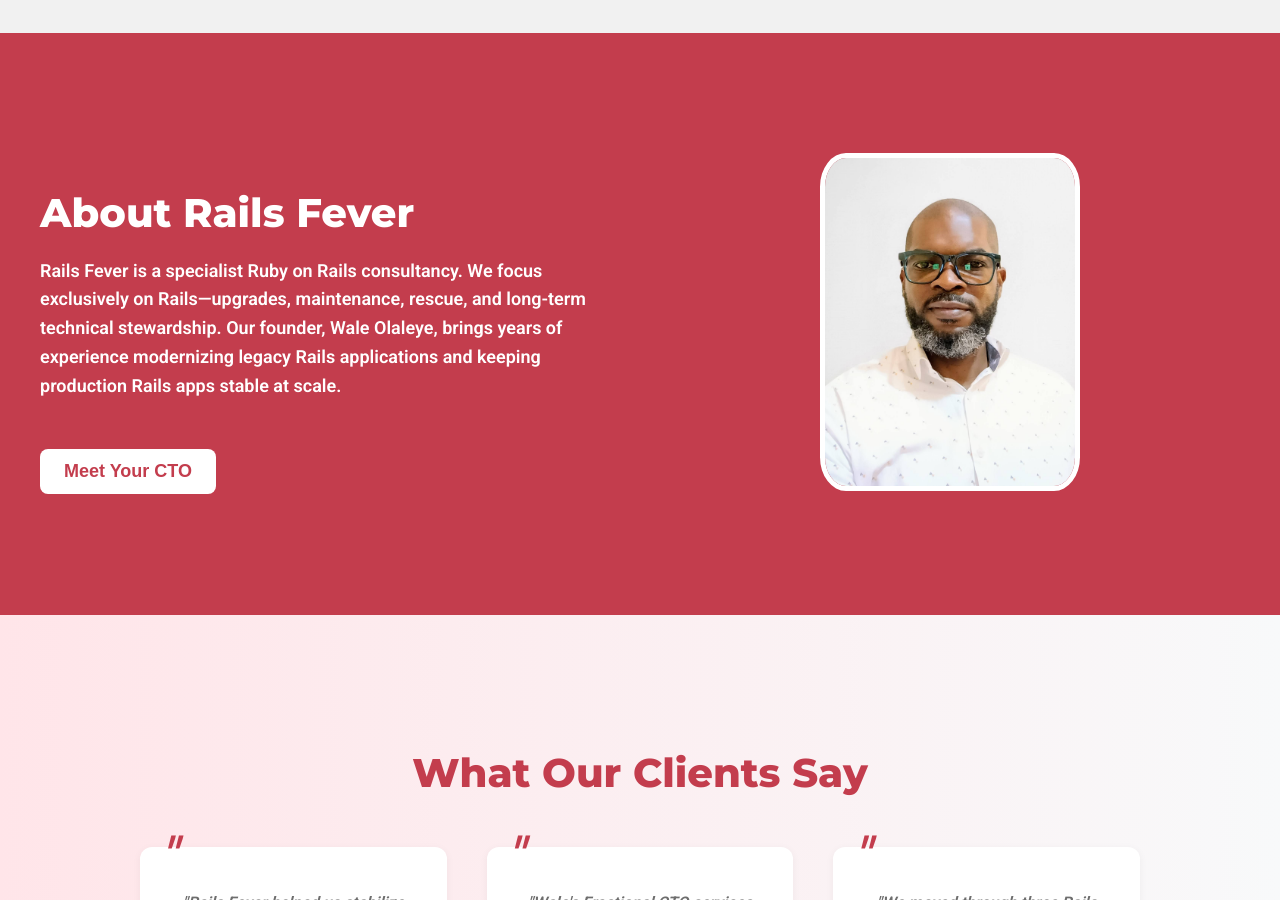
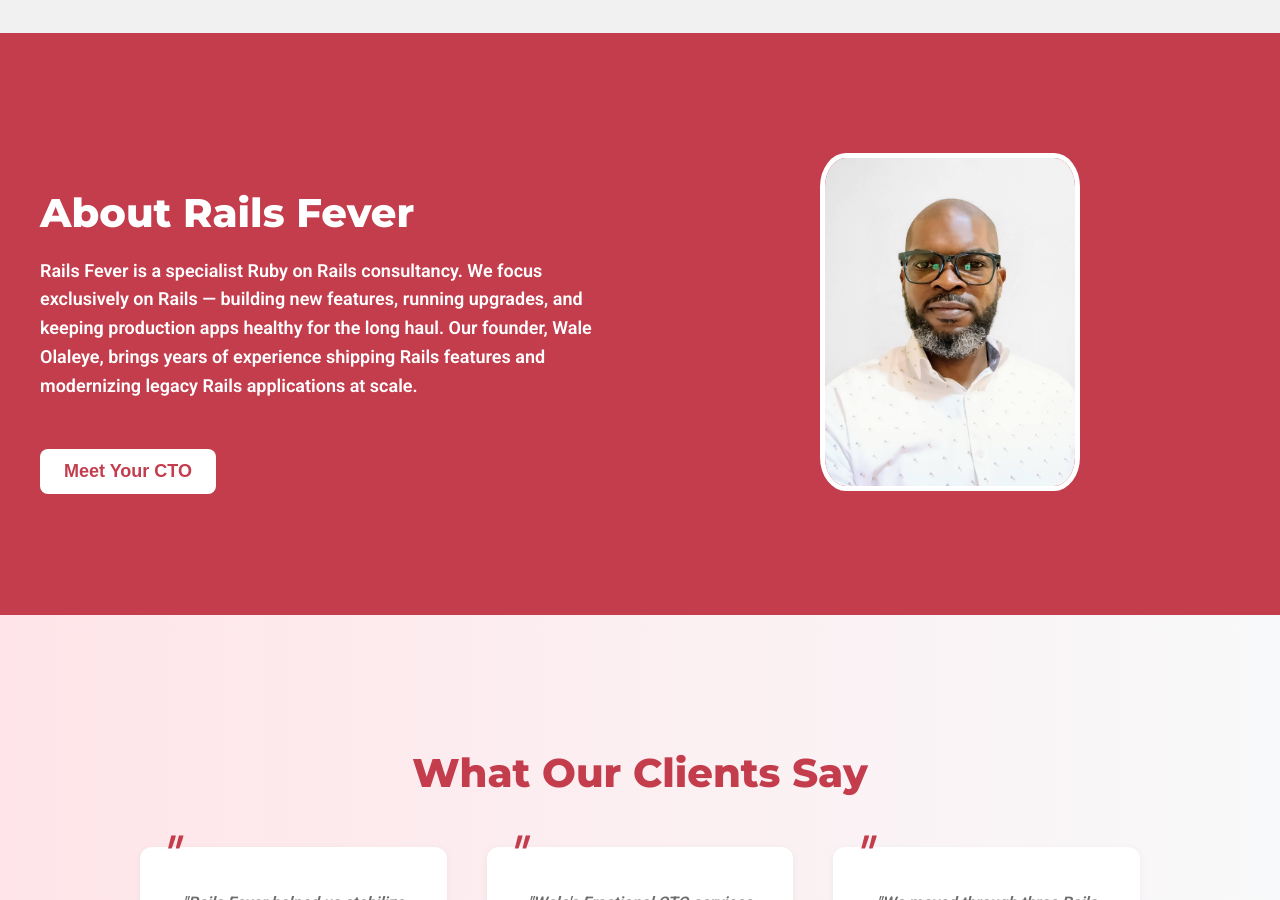
Before and after one commit to waleo/railsfever-05-2025, a Jekyll site: the page built from index.html, in a window 1280 px wide and 900 px high, scrolled down 1407 px. Built offline with Jekyll 4.4.1, drawn with Linux system fonts in a browser that asks for light colours; some of the changed text lies outside the part shown.

Commit message:
Widen focus of positioning to cover people looking for new dev work

```diff
--- a/index.html
+++ b/index.html
@@ -6,8 +6,8 @@
 
 <div class='home'>
   <section class="hero">
-    <h1 class="hero-title">Ruby on Rails experts who keep your app healthy</h1>
-    <p class="hero-subtitle">Rails upgrades, maintenance, and rescue—delivered by specialists who live and breathe Ruby on Rails.</p>
+    <h1 class="hero-title">Your Ruby on Rails specialists</h1>
+    <p class="hero-subtitle">We build, upgrade, and maintain Ruby on Rails applications for teams who want Rails done right.</p>
   </section>
 
   <section id="services" class="services">
@@ -49,7 +49,7 @@
   <section id="about" class="about">
     <div class="about-text">
       <h2>About Rails Fever</h2>
-      <p>Rails Fever is a specialist Ruby on Rails consultancy. We focus exclusively on Rails—upgrades, maintenance, rescue, and long-term technical stewardship. Our founder, Wale Olaleye, brings years of experience modernizing legacy Rails applications and keeping production Rails apps stable at scale.</p>
+      <p>Rails Fever is a specialist Ruby on Rails consultancy. We focus exclusively on Rails — building new features, running upgrades, and keeping production apps healthy for the long haul. Our founder, Wale Olaleye, brings years of experience shipping Rails features and modernizing legacy Rails applications at scale.</p>
       <button>Meet Your CTO</button>
     </div>
     <div class="about-image">
@@ -82,7 +82,7 @@
 
   <section id="contact" class="contact">
     <h2>Let's Work Together</h2>
-    <p>Keep your Ruby on Rails app stable, secure, and current.</p>
+    <p>Build, upgrade, and support your Ruby on Rails app with a team of specialists.</p>
     <div class="contact-methods">
       <a href="{{ site.schedule_meeting_link }}" target="_blank">Schedule a Consultation</a>
       <span class="contact-divider">or</span>
```
